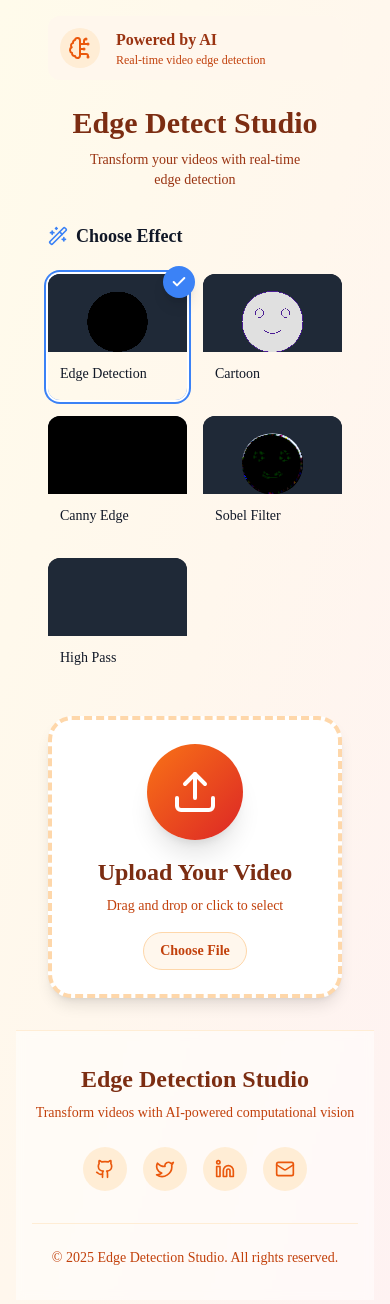
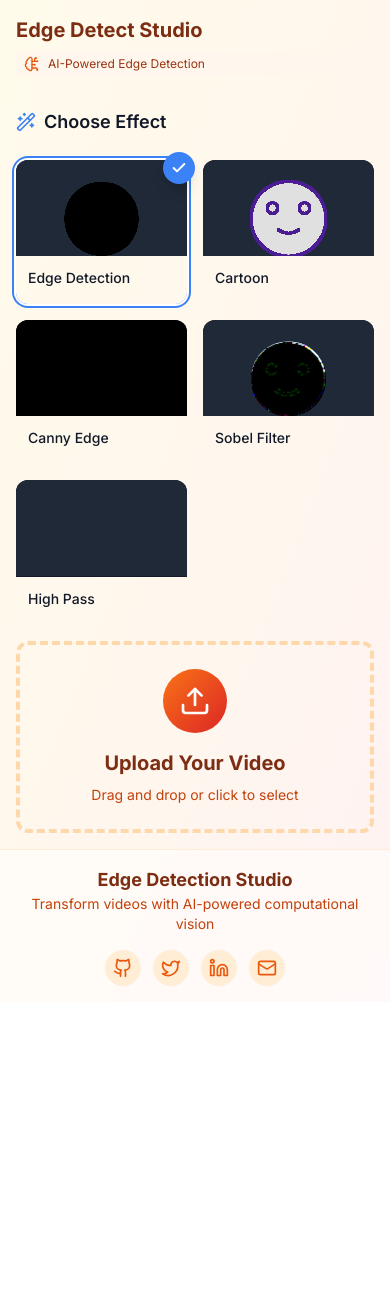
Before and after one commit to CLabEric/video-rotoscope, a Next.js app in the folder packages/frontend/: page / in a window 390 px wide. Shown: the top 1304 px of the page. After the commit the page ends 1002 px from the top, so only its background shows below. Built offline with nearby package versions, Linux system fonts and the light colour scheme.

Commit message:
update frontend ui

```diff
--- /dev/null
+++ b/packages/frontend/src/components/CircularReveal.tsx
@@ -0,0 +1,57 @@
+import React, { useState, useRef, useEffect } from 'react';
+
+interface CircularRevealProps {
+  show: boolean;
+  x: number;
+  y: number;
+  children: React.ReactNode;
+  className?: string;
+}
+
+const CircularReveal: React.FC<CircularRevealProps> = ({
+  show,
+  x,
+  y,
+  children,
+  className = ''
+}) => {
+  const containerRef = useRef<HTMLDivElement>(null);
+  const [clipPath, setClipPath] = useState('');
+
+  useEffect(() => {
+    if (!containerRef.current) return;
+
+    const container = containerRef.current;
+    const rect = container.getBoundingClientRect();
+
+    // Calculate relative position within container
+    const relativeX = x - rect.left;
+    const relativeY = y - rect.top;
+
+    // Calculate the maximum radius needed
+    const maxRadius = Math.sqrt(
+      Math.max(
+        Math.pow(rect.width, 2) + Math.pow(rect.height, 2)
+      )
+    );
+
+    // Set the clip path based on show state
+    setClipPath(`circle(${show ? maxRadius : 0}px at ${relativeX}px ${relativeY}px)`);
+  }, [show, x, y]);
+
+  return (
+    <div
+      ref={containerRef}
+      className={`${className} ${!show ? 'pointer-events-none' : ''}`}
+      style={{
+        clipPath: clipPath,
+        transition: 'clip-path 600ms ease-in-out',
+        WebkitClipPath: clipPath,
+      }}
+    >
+      {children}
+    </div>
+  );
+};
+
+export default CircularReveal;
--- a/packages/frontend/src/components/Footer.tsx
+++ b/packages/frontend/src/components/Footer.tsx
@@ -3,12 +3,11 @@
 
 const Footer: React.FC = () => {
   return (
-    <footer className="bg-white/50 backdrop-blur-sm border-t border-orange-100 py-8 mt-8">
-      <div className="container mx-auto max-w-7xl px-4 sm:px-6 lg:px-8">
-        <div className="flex flex-col md:flex-row justify-between items-center">
-          {/* Company/App Info */}
-          <div className="text-center md:text-left mb-6 md:mb-0">
-            <h3 className="text-2xl font-bold text-orange-900 mb-2">
+    <footer className="w-full bg-white/50 backdrop-blur-sm border-t border-orange-100">
+      <div className="container mx-auto max-w-6xl px-4 py-4">
+        <div className="flex flex-col md:flex-row justify-between items-center gap-4">
+          <div className="text-center md:text-left">
+            <h3 className="text-lg font-bold text-orange-900">
               Edge Detection Studio
             </h3>
             <p className="text-orange-700 text-sm">
@@ -16,19 +15,12 @@
             </p>
           </div>
 
-          {/* Social Links */}
-          <div className="flex space-x-4">
+          <div className="flex gap-3">
             <a
               href="https://github.com"
               target="_blank"
               rel="noopener noreferrer"
-              className="
-                text-orange-600 hover:text-orange-800
-                bg-orange-100 hover:bg-orange-200
-                p-3 rounded-full
-                transition-all
-                flex items-center justify-center
-              "
+              className="text-orange-600 hover:text-orange-800 bg-orange-100 hover:bg-orange-200 p-2 rounded-full transition-all"
             >
               <Github className="w-5 h-5" />
             </a>
@@ -36,13 +28,7 @@
               href="https://twitter.com"
               target="_blank"
               rel="noopener noreferrer"
-              className="
-                text-orange-600 hover:text-orange-800
-                bg-orange-100 hover:bg-orange-200
-                p-3 rounded-full
-                transition-all
-                flex items-center justify-center
-              "
+              className="text-orange-600 hover:text-orange-800 bg-orange-100 hover:bg-orange-200 p-2 rounded-full transition-all"
             >
               <Twitter className="w-5 h-5" />
             </a>
@@ -50,35 +36,17 @@
               href="https://linkedin.com"
               target="_blank"
               rel="noopener noreferrer"
-              className="
-                text-orange-600 hover:text-orange-800
-                bg-orange-100 hover:bg-orange-200
-                p-3 rounded-full
-                transition-all
-                flex items-center justify-center
-              "
+              className="text-orange-600 hover:text-orange-800 bg-orange-100 hover:bg-orange-200 p-2 rounded-full transition-all"
             >
               <Linkedin className="w-5 h-5" />
             </a>
             <a
               href="mailto:contact@edgedetectionstudio.com"
-              className="
-                text-orange-600 hover:text-orange-800
-                bg-orange-100 hover:bg-orange-200
-                p-3 rounded-full
-                transition-all
-                flex items-center justify-center
-              "
+              className="text-orange-600 hover:text-orange-800 bg-orange-100 hover:bg-orange-200 p-2 rounded-full transition-all"
             >
               <Mail className="w-5 h-5" />
             </a>
           </div>
-        </div>
-
-        {/* Copyright */}
-        <div className="mt-8 pt-6 border-t border-orange-100 text-center text-sm text-orange-700">
-          © {new Date().getFullYear()} Edge Detection Studio. All rights
-          reserved.
         </div>
       </div>
     </footer>
--- /dev/null
+++ b/packages/frontend/src/components/VideoDisplay.tsx
@@ -0,0 +1,73 @@
+import React from 'react';
+import { Download } from 'lucide-react';
+
+interface VideoDisplayProps {
+  type: 'original' | 'processed';
+  videoUrl?: string;
+  isProcessing?: boolean;
+  onDownload?: () => void;
+  className?: string;
+}
+
+const VideoDisplay: React.FC<VideoDisplayProps> = ({
+  type,
+  videoUrl,
+  isProcessing,
+  onDownload,
+  className = ''
+}) => {
+  const title = type === 'original' ? 'Original Video' : 'Processed Video';
+
+  const renderContent = () => {
+    if (!videoUrl && type === 'original') {
+      return (
+        <div className="w-full h-full bg-gray-900 flex items-center justify-center">
+          <p className="text-gray-400 text-sm text-center px-4">Original video will appear here</p>
+        </div>
+      );
+    }
+
+    if (isProcessing && type === 'processed') {
+      return (
+        <div className="w-full h-full bg-gray-900 flex flex-col items-center justify-center space-y-3">
+          <div className="animate-spin rounded-full h-8 w-8 border-t-2 border-orange-500" />
+          <p className="text-gray-400 text-sm text-center px-4">Processing video...</p>
+        </div>
+      );
+    }
+
+    return (
+      <div className="relative w-full h-full">
+        <video
+          src={videoUrl}
+          controls
+          className="absolute inset-0 w-full h-full object-contain bg-gray-900"
+        />
+        {type === 'processed' && onDownload && (
+          <button
+            onClick={onDownload}
+            className="absolute bottom-4 right-4 bg-orange-500 hover:bg-orange-600 text-white p-2 rounded-full opacity-0 group-hover:opacity-100 transition-opacity duration-200"
+            title="Download processed video"
+          >
+            <Download className="w-5 h-5" />
+          </button>
+        )}
+      </div>
+    );
+  };
+
+  return (
+    <div className={`flex flex-col bg-white rounded-xl overflow-hidden border border-orange-100 shadow-lg ${className}`}>
+      <div className="bg-orange-50 p-2 border-b border-orange-100">
+        <h3 className="text-sm font-semibold text-orange-900">{title}</h3>
+      </div>
+      <div className="relative w-full pt-[56.25%]">
+        <div className="absolute inset-0">
+          {renderContent()}
+        </div>
+      </div>
+    </div>
+  );
+};
+
+export default VideoDisplay;
--- a/packages/frontend/src/components/VideoUpload.tsx
+++ b/packages/frontend/src/components/VideoUpload.tsx
@@ -1,16 +1,11 @@
 "use client";
-
-import React, { useState, useCallback, useEffect } from "react";  // Add useEffect
+import React, { useState, useCallback } from "react";
 import { Upload, BrainCircuit } from "lucide-react";
 import { Progress } from "@/components/ui/progress";
-import {
-  getUploadUrl,
-  queueProcessing,
-  checkProcessingStatus,
-} from "@/lib/aws";
+import { getUploadUrl, queueProcessing } from "@/lib/aws";
 import EffectSelector from "./EffectSelector";
 import Footer from "./Footer";
-import ProcessedVideoDisplay from './ProcessedVideoDisplay';
+import VideoDisplay from "./VideoDisplay";
 
 export default function VideoUpload() {
   const [videoFile, setVideoFile] = useState<File | null>(null);
@@ -20,63 +15,22 @@
   const [uploadProgress, setUploadProgress] = useState(0);
   const [isUploading, setIsUploading] = useState(false);
   const [selectedEffect, setSelectedEffect] = useState("edge");
-  const [processingStatus, setProcessingStatus] = useState<
-    "processing" | "completed" | "failed"
-  >("processing");
-  const [currentKey, setCurrentKey] = useState<string>("");  // Add this state
-
-  const handleDrop = useCallback((e: React.DragEvent) => {
-    e.preventDefault();
-    setIsDragging(false);
-
-    const file = e.dataTransfer.files[0];
-    if (file && file.type.startsWith("video/")) {
-      setVideoFile(file);
-      setPreview(URL.createObjectURL(file));
-      handleUpload(file);
-    }
-  }, []);
-
-  useEffect(() => {
-    const checkStatus = async () => {
-      if (!currentKey) return;
-
-      try {
-        const result = await checkProcessingStatus(currentKey);
-        console.log('Processing check result:', result);
-
-        setProcessedUrl(result.key);
-        if (result.status === "completed") {
-          setProcessingStatus("completed");
-        }
-      } catch (error) {
-        console.error('Error checking status:', error);
-      }
-    };
-
-    let intervalId: NodeJS.Timeout;
-    if (processingStatus === "processing") {
-      intervalId = setInterval(checkStatus, 5000);
-    }
-
-    return () => {
-      if (intervalId) {
-        clearInterval(intervalId);
-      }
-    };
-  }, [processingStatus, currentKey]);
+  const [isProcessing, setIsProcessing] = useState(false);
 
   const handleUpload = async (file: File) => {
     try {
+      // First set up the video preview
+      const previewUrl = URL.createObjectURL(file);
+      setPreview(previewUrl);
+      setVideoFile(file);
+
+      // Start the upload process
       setIsUploading(true);
       setUploadProgress(0);
-      setProcessingStatus("processing");
 
       const { url, key } = await getUploadUrl(file.name, file.type);
-      setCurrentKey(key);  // Save the key
 
       const xhr = new XMLHttpRequest();
-
       xhr.upload.onprogress = (event) => {
         if (event.lengthComputable) {
           const percentComplete = (event.loaded / event.total) * 100;
@@ -87,107 +41,80 @@
       await new Promise((resolve, reject) => {
         xhr.open("PUT", url, true);
         xhr.setRequestHeader("Content-Type", file.type);
-
-        xhr.onload = () => {
-          if (xhr.status === 200) {
-            resolve(xhr.response);
-          } else {
-            reject(new Error("Upload failed"));
-          }
-        };
-
-        xhr.onerror = () => reject(new Error("Upload failed"));
+        xhr.onload = () => xhr.status === 200 ? resolve(xhr.response) : reject();
+        xhr.onerror = () => reject();
         xhr.send(file);
       });
 
+      setIsProcessing(true);
       await queueProcessing(key);
-      setProcessingStatus("processing");
-
     } catch (error) {
       console.error("Upload error:", error);
-      setProcessingStatus("failed");
+      setIsProcessing(false);
     } finally {
       setIsUploading(false);
     }
   };
 
-  	const renderSwitch = (param: string) => {
-		switch(param) {
-			case 'processing':
-				return (
-					<div className="bg-orange-50 aspect-video flex flex-col items-center justify-center text-orange-700">
-						<div className="animate-spin rounded-full h-12 w-12 sm:h-16 sm:w-16 border-t-2 border-orange-500 mb-2 sm:mb-4"></div>
-						<p className="font-semibold text-sm sm:text-base">
-							Applying AI edge detection. This may take a few minutes...
-						</p>
-					</div>
-				);
+  const handleDrop = useCallback((e: React.DragEvent) => {
+    e.preventDefault();
+    setIsDragging(false);
 
-			case 'completed':
-				return (
-					<>
-						<video
-							src={processedUrl}
-							onError={(e) => console.log('Video error:', e)}
-							controls
-							className="w-full aspect-video object-contain bg-orange-50"
-						/>
-					</>
-				);
-			case 'failed':
-				return (
-					<div className="bg-orange-50 aspect-video flex items-center justify-center text-red-500 font-semibold text-sm sm:text-base">
-						Processing Failed
-					</div>
-				);
-			default:
-				return (
-					<div className="bg-orange-50 aspect-video flex items-center justify-center text-red-500 font-semibold text-sm sm:text-base">
-						Processing...
-					</div>
-				);
+    const file = e.dataTransfer.files[0];
+    if (file?.type.startsWith("video/")) {
+      handleUpload(file);
     }
-	}
+  }, []);
 
   return (
-    <div className="min-h-screen bg-gradient-to-br from-amber-50 via-orange-50 to-red-50 p-4 sm:p-8 font-['Libre_Baskerville'] flex flex-col">
-      <div className="container mx-auto max-w-7xl flex-grow">
-        {/* AI Powered Callout */}
-        <div className="bg-orange-50 text-orange-800 p-3 text-center flex items-center gap-4 mb-6 rounded-xl">
-          <div className="bg-orange-100 p-2 rounded-full flex items-center justify-center">
-            <BrainCircuit className="w-6 h-6 text-orange-600" />
-          </div>
-          <div className="text-left flex-grow">
-            <h2 className="text-base font-semibold">Powered by AI</h2>
-            <p className="text-xs text-orange-700">
-              Real-time video edge detection
-            </p>
+    <div className="min-h-screen flex flex-col bg-gradient-to-br from-amber-50 via-orange-50 to-red-50">
+      {/* Header */}
+      <header className="w-full bg-transparent">
+        <div className="container mx-auto max-w-6xl px-4 py-4">
+          <div className="flex flex-col sm:flex-row sm:items-center justify-between gap-2">
+            <h1 className="text-xl sm:text-2xl font-bold text-orange-900">Edge Detect Studio</h1>
+            <div className="flex items-center gap-2 bg-orange-50 text-orange-800 px-2 py-1 sm:px-3 sm:py-2 rounded-lg">
+              <BrainCircuit className="w-4 h-4 sm:w-5 sm:h-5 text-orange-600" />
+              <span className="text-xs sm:text-sm">AI-Powered Edge Detection</span>
             </div>
           </div>
-
-        {/* Header */}
-        <header className="mb-8 sm:mb-12 px-4">
-          <h1 className="text-3xl sm:text-4xl lg:text-5xl font-bold text-orange-900 font-['Libre_Baskerville'] leading-tight text-center mx-auto max-w-full">
-            Edge Detect Studio
-          </h1>
-          <p className="text-orange-800 text-sm sm:text-xl text-center mt-2 mx-auto max-w-[90%]">
-            Transform your videos with real-time edge detection
-          </p>
+        </div>
       </header>
 
-        {/* Main Content Area */}
-        <div className="space-y-8">
-          {!videoFile ? (
-            <>
-              {/* Effect Selector */}
-              <div className="w-full">
+      {/* Main Content */}
+      <main className="flex-1 flex items-center">
+        <div className="container mx-auto max-w-6xl px-4 py-4 relative">
+          {/* Video Processing View */}
+          <div className={`w-full transition-all duration-500 ease-in-out ${videoFile ? 'scale-100 opacity-100' : 'scale-95 opacity-0 pointer-events-none absolute inset-0'}`}>
+            {videoFile && (
+              <div className="pb-8">
+                <div className="grid grid-cols-1 md:grid-cols-2 gap-4">
+                  <VideoDisplay type="original" videoUrl={preview} />
+                  <VideoDisplay type="processed" videoUrl={processedUrl} isProcessing={isProcessing} />
+                </div>
+
+                <div className="h-[68px] mt-4">
+                  {isUploading && (
+                    <div className="bg-white rounded-xl shadow-lg overflow-hidden border border-orange-100 p-3">
+                      <div className="flex justify-between text-sm text-orange-800 mb-2">
+                        <span>Uploading</span>
+                        <span>{uploadProgress}%</span>
+                      </div>
+                      <Progress value={uploadProgress} className="h-2 bg-orange-200" />
+                    </div>
+                  )}
+                </div>
+              </div>
+            )}
+          </div>
+
+          {/* Upload View */}
+          <div className={`w-full max-w-lg mx-auto transition-all duration-500 ease-in-out ${!videoFile ? 'scale-100 opacity-100' : 'scale-95 opacity-0 pointer-events-none absolute inset-0'}`}>
             <EffectSelector
               selectedEffect={selectedEffect}
               onEffectChange={setSelectedEffect}
             />
-              </div>
 
-              {/* Upload Area */}
             <div
               onDragOver={(e) => {
                 e.preventDefault();
@@ -195,22 +122,17 @@
               }}
               onDragLeave={() => setIsDragging(false)}
               onDrop={handleDrop}
-                className={`p-6 sm:p-12 text-center border-4 border-dashed rounded-3xl transition-all duration-300 w-full bg-white shadow-lg hover:shadow-xl ${
-                  isDragging
-                    ? "border-orange-500 bg-orange-50"
-                    : "border-orange-200 hover:border-orange-500"
-                }`}
+              className={`
+                mt-4 p-6 text-center border-4 border-dashed rounded-xl transition-all
+                ${isDragging ? "border-orange-500 bg-orange-50" : "border-orange-200 hover:border-orange-500"}
+              `}
             >
               <input
                 type="file"
                 accept="video/*"
                 onChange={(e) => {
                   const file = e.target.files?.[0];
-                    if (file) {
-                      setVideoFile(file);
-                      setPreview(URL.createObjectURL(file));
-                      handleUpload(file);
-                    }
+                  if (file) handleUpload(file);
                 }}
                 className="hidden"
                 id="video-upload"
@@ -219,63 +141,22 @@
                 htmlFor="video-upload"
                 className="cursor-pointer flex flex-col items-center"
               >
-                  <div className="bg-gradient-to-br from-orange-500 to-red-600 text-white rounded-full w-24 h-24 sm:w-32 sm:h-32 flex items-center justify-center mb-4 sm:mb-6 transform transition-transform hover:scale-110 shadow-xl hover:shadow-2xl">
-                    <Upload className="w-12 h-12 sm:w-16 sm:h-16" />
+                <div className="bg-gradient-to-br from-orange-500 to-red-600 text-white rounded-full w-16 h-16 flex items-center justify-center mb-4">
+                  <Upload className="w-8 h-8" />
                 </div>
-                  <h2 className="text-2xl sm:text-3xl font-bold text-orange-900 mb-2 text-center">
+                <h2 className="text-xl font-bold text-orange-900 mb-2">
                   Upload Your Video
                 </h2>
-                  <p className="text-orange-700 mb-4 text-sm sm:text-base text-center">
+                <p className="text-orange-700 text-sm">
                   Drag and drop or click to select
                 </p>
-                  <span className="px-4 py-2 sm:px-6 sm:py-3 bg-orange-50 text-orange-700 rounded-full font-semibold hover:bg-orange-100 transition-colors border border-orange-200 text-sm sm:text-base">
-                    Choose File
-                  </span>
               </label>
             </div>
-            </>
-          ) : (
-            <div className="grid grid-cols-1 md:grid-cols-2 gap-6 sm:gap-8">
-              {/* Original Video */}
-              <div className="bg-white rounded-3xl overflow-hidden border border-orange-100 shadow-lg w-full">
-                <div className="bg-orange-50 p-3 sm:p-4 border-b border-orange-100">
-                  <h3 className="text-base sm:text-lg font-bold text-orange-900">
-                    Original Video
-                  </h3>
-                </div>
-                <video
-                  src={preview}
-                  controls
-                  className="w-full aspect-video object-contain bg-orange-50"
-                />
-              </div>
-
-              {/* Processed Video */}
-				{/* Replace the existing processed video section with */}
-				<ProcessedVideoDisplay
-				videoUrl={processedUrl}
-				processingStatus={processingStatus}
-				/>
-            </div>
-          )}
-        </div>
-
-        {/* Upload Progress */}
-        {isUploading && (
-          <div className="mt-6 sm:mt-8 bg-white rounded-3xl shadow-lg overflow-hidden border border-orange-100">
-            <div className="p-4 sm:p-6">
-              <div className="flex justify-between text-xs sm:text-sm text-orange-800 mb-2">
-                <span>Uploading</span>
-                <span>{uploadProgress}%</span>
-              </div>
-              <Progress
-                value={uploadProgress}
-                className="h-2 sm:h-3 bg-orange-200"
-              />
           </div>
         </div>
-        )}
-      </div>
+      </main>
+
+      {/* Footer */}
       <Footer />
     </div>
   );
```
Lines whose indentation alone changed are shown as unchanged.
